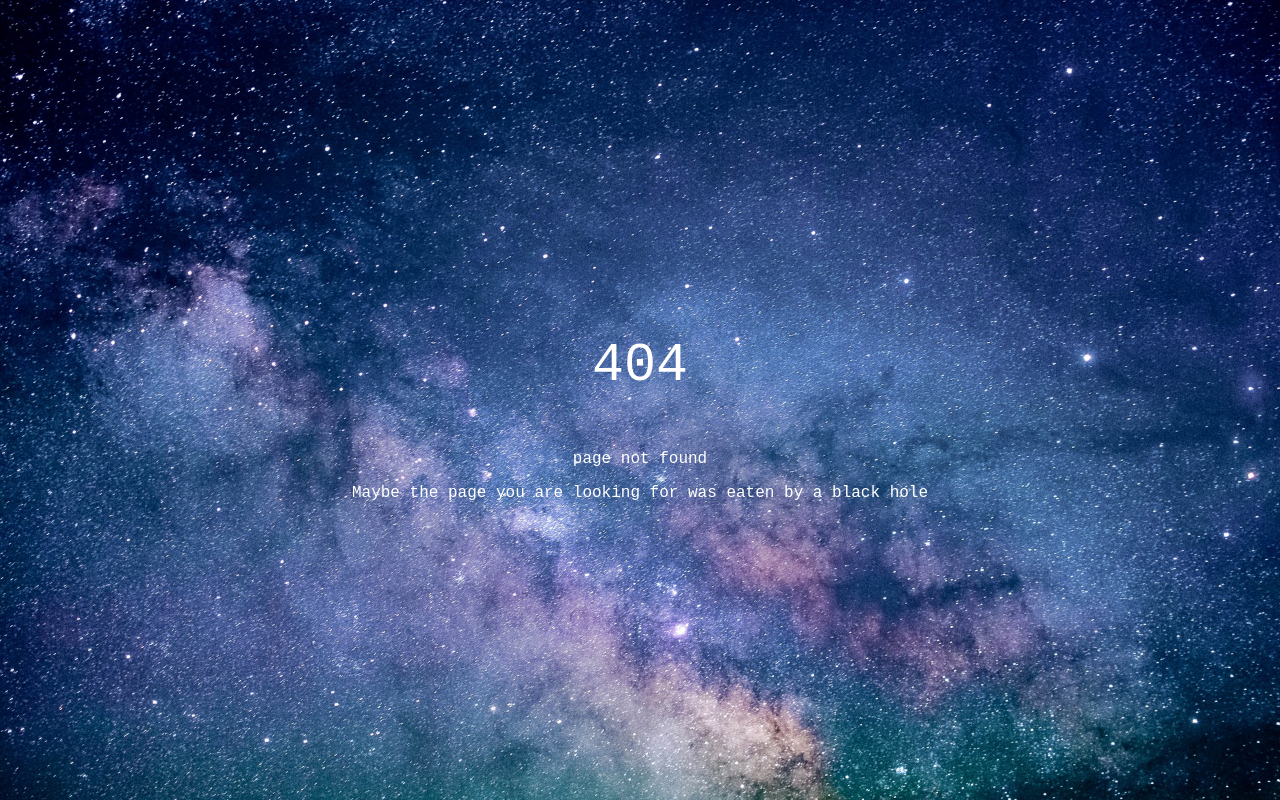
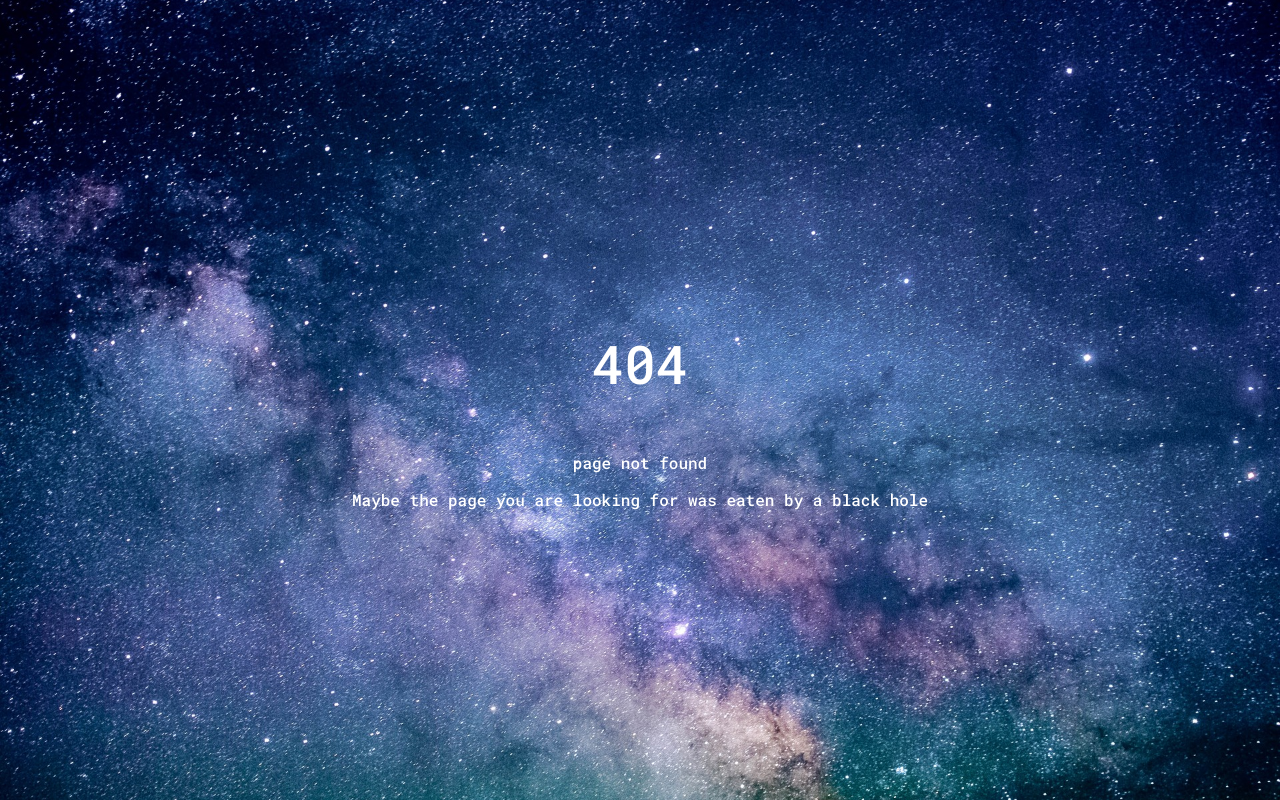
Before and after one commit to ErwanLT/Eweather, a Spring app: template src/main/resources/templates/error/404.html in a window 1280 px wide. Run offline with Thymeleaf, Linux system fonts and the light colour scheme; the template is opened without the code that fills it, so the values that code supplies are empty; some of the project's set-up classes (security, data sources, template engines, error pages and the like) are left out, and stand-ins take their place.

Commit message:
new 404 page

```diff
--- a/src/main/resources/static/css/404.css
+++ b/src/main/resources/static/css/404.css
@@ -1,8 +1,10 @@
+@import url("https://fonts.googleapis.com/css?family=Roboto+Mono:300,500");
+
 body, html {
     height: 100%;
     margin: 0;
     color:#ffffff;
-    font-family:"Courier New", Courier, monospace;
+    font-family: "Roboto Mono", "Liberation Mono", Consolas, monospace;
     font-size:12pt;
     text-align:center;
 }
```
